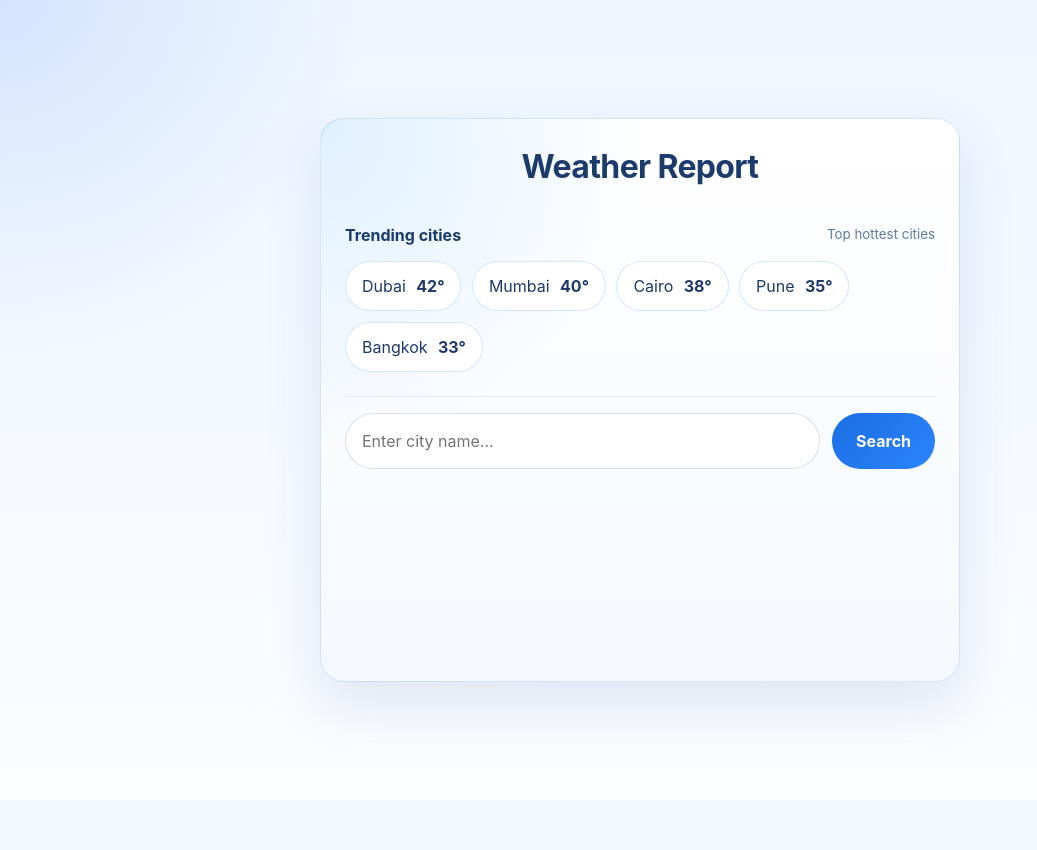
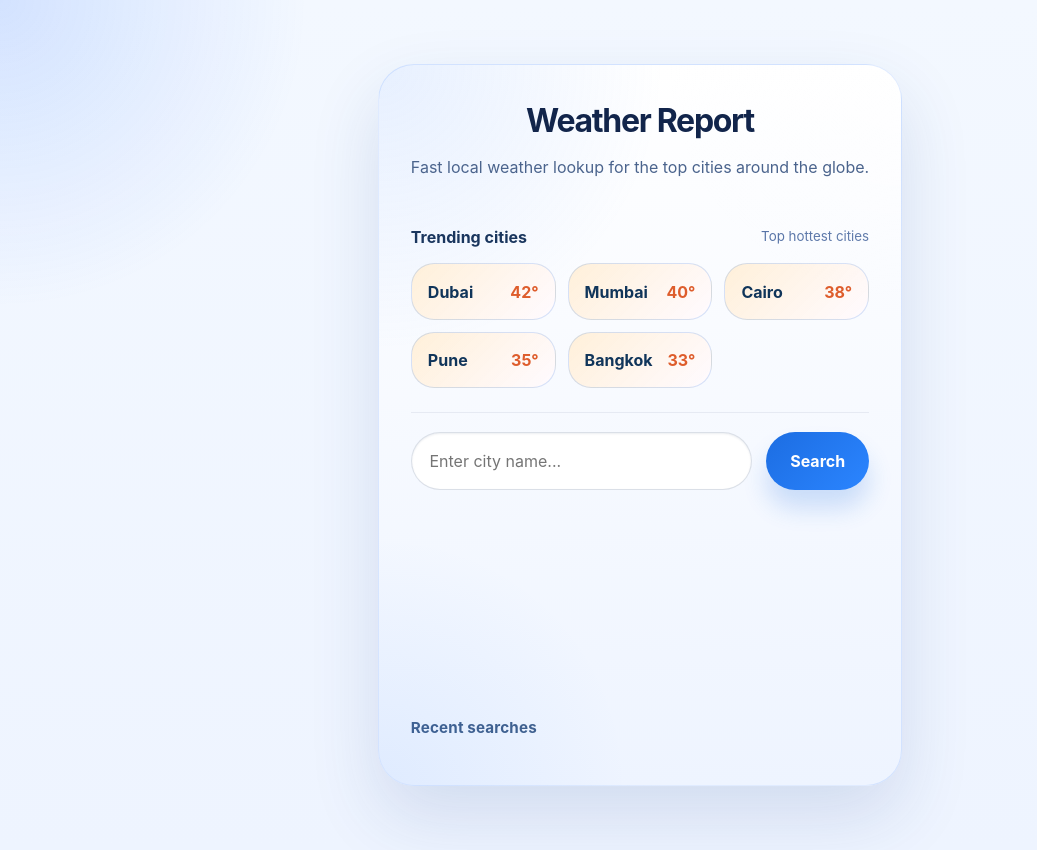
Before and after one commit to Ankush115/weather-dashboard, a React (Vite) app: page / in a window 1280 px wide. Shown: the whole page, without its empty margins (0-1037 px from the left). Before the commit the page ends 800 px from the top, so only its background shows below. Built offline with nearby package versions, Linux system fonts and the light colour scheme.

Commit message:
Added some additional functionality

```diff
--- a/src/App.css
+++ b/src/App.css
@@ -22,8 +22,8 @@ body,
 body {
   margin: 0;
   min-height: 100vh;
-  background: radial-gradient(circle at top left, rgba(94, 144, 255, 0.18), transparent 24%),
-    linear-gradient(180deg, #eef6ff 0%, #fbfdff 100%);
+  background: radial-gradient(circle at top left, rgba(43, 114, 255, 0.16), transparent 20%),
+    linear-gradient(180deg, #f3f8ff 0%, #eef4ff 100%);
   display: flex;
   justify-content: center;
   align-items: center;
@@ -38,3 +38,7 @@ input {
 button {
   border: none;
 }
+
+::selection {
+  background: rgba(28, 109, 226, 0.15);
+}
--- a/src/components/WeatherDashBoard.css
+++ b/src/components/WeatherDashBoard.css
@@ -1,47 +1,90 @@
 .weather-dashboard {
-  max-width: 640px;
+  width: min(100%, 760px);
   margin: 2rem auto;
-  padding: 1.5rem;
-  background: radial-gradient(circle at top left, rgba(82, 175, 255, 0.18), transparent 38%),
-    linear-gradient(180deg, #ffffff 0%, #f5f9ff 100%);
-  border: 1px solid rgba(32, 91, 189, 0.15);
-  border-radius: 24px;
-  box-shadow: 0 24px 58px rgba(24, 78, 145, 0.12);
-  font-family: Inter, system-ui, -apple-system, BlinkMacSystemFont, "Segoe UI", sans-serif;
+  padding: clamp(1.5rem, 2.5vw, 2.4rem);
+  background: radial-gradient(circle at top left, rgba(93, 153, 255, 0.15), transparent 32%),
+    linear-gradient(180deg, #ffffff 0%, #eef4ff 100%);
+  border: 1px solid rgba(82, 146, 255, 0.18);
+  border-radius: 36px;
+  box-shadow: 0 30px 70px rgba(32, 71, 140, 0.14);
+  position: relative;
+  overflow: hidden;
+}
+
+.weather-dashboard::before {
+  content: "";
+  position: absolute;
+  inset: 0;
+  background: radial-gradient(circle at top right, rgba(255, 255, 255, 0.35), transparent 26%),
+    radial-gradient(circle at bottom left, rgba(47, 129, 255, 0.08), transparent 28%);
+  pointer-events: none;
 }
 
 .weather-dashboard h1 {
-  margin: 0 0 1rem;
-  font-size: clamp(2rem, 2.25vw, 2.5rem);
-  color: #1b3b6d;
+  margin: 0 0 0.5rem;
+  font-size: clamp(2rem, 2.4vw, 2.8rem);
+  color: #12254b;
   text-align: center;
-  letter-spacing: -0.02em;
+  letter-spacing: -0.04em;
+  position: relative;
+  z-index: 1;
+}
+
+.dashboard-subtitle {
+  margin: 0 auto 1.75rem;
+  max-width: 620px;
+  text-align: center;
+  color: #4b648d;
+  font-size: 1rem;
+  line-height: 1.75;
+  position: relative;
+  z-index: 1;
 }
 
 .search-row {
   display: flex;
   flex-wrap: wrap;
-  gap: 0.75rem;
+  gap: 0.9rem;
   justify-content: center;
-  margin-bottom: 1.5rem;
+  margin-bottom: 1.8rem;
+  position: relative;
+  z-index: 1;
 }
 
 .search-row input {
-  flex: 1 1 220px;
-  min-width: 200px;
-  padding: 0.95rem 1rem;
+  flex: 1 1 240px;
+  min-width: 220px;
+  padding: 1rem 1.1rem;
   border: 1px solid rgba(27, 59, 109, 0.16);
   border-radius: 999px;
-  background: #fff;
+  background: rgba(255, 255, 255, 0.95);
+  backdrop-filter: blur(8px);
   color: #11274b;
   font-size: 1rem;
-  transition: border-color 0.2s ease, box-shadow 0.2s ease;
+  box-shadow: inset 0 1px 2px rgba(16, 42, 78, 0.08);
+  transition: border-color 0.2s ease, box-shadow 0.2s ease, transform 0.2s ease;
 }
 
 .search-row input:focus {
   outline: none;
-  border-color: #0e62da;
-  box-shadow: 0 0 0 4px rgba(14, 98, 218, 0.14);
+  border-color: #2469ff;
+  box-shadow: inset 0 1px 2px rgba(16, 42, 78, 0.08), 0 0 0 4px rgba(28, 109, 226, 0.12);
+  transform: translateY(-1px);
+}
+
+.search-btn {
+  padding: 1rem 1.55rem;
+  border-radius: 999px;
+  background: linear-gradient(135deg, #2d7dff, #3ca0ff);
+  color: #fff;
+  font-weight: 700;
+  box-shadow: 0 18px 24px rgba(28, 109, 226, 0.2);
+  transition: transform 0.2s ease, box-shadow 0.2s ease;
+}
+
+.search-btn:hover {
+  transform: translateY(-2px);
+  box-shadow: 0 20px 30px rgba(28, 109, 226, 0.28);
 }
 
 .search-btn {
@@ -62,24 +105,39 @@
 
 .weather-card {
   display: grid;
-  grid-template-columns: 96px auto;
-  gap: 1.25rem;
+  grid-template-columns: 104px auto;
+  gap: 1.35rem;
   align-items: center;
-  padding: 1.5rem;
-  border-radius: 24px;
-  background: rgba(255, 255, 255, 0.9);
-  border: 1px solid rgba(27, 59, 109, 0.08);
-  margin-bottom: 1.25rem;
+  padding: 1.6rem;
+  border-radius: 28px;
+  background: linear-gradient(180deg, rgba(255, 255, 255, 0.96), rgba(242, 248, 255, 0.88));
+  border: 1px solid rgba(28, 109, 226, 0.16);
+  box-shadow: 0 28px 40px rgba(31, 74, 155, 0.08);
+  margin-bottom: 1.35rem;
+  position: relative;
+  overflow: hidden;
+}
+
+.weather-card::before {
+  content: "";
+  position: absolute;
+  inset: 0;
+  background: radial-gradient(circle at top left, rgba(96, 153, 255, 0.14), transparent 28%);
+  pointer-events: none;
 }
 
 .weather-card img {
-  width: 96px;
-  height: 96px;
+  width: 104px;
+  height: 104px;
   object-fit: contain;
-  border-radius: 1.5rem;
-  background: #eef5ff;
-  padding: 0.8rem;
-  transition: transform 0.6s ease;
+  border-radius: 1.9rem;
+  background: linear-gradient(180deg, #eef5ff 0%, #f8fbff 100%);
+  padding: 1rem;
+  transition: transform 0.5s ease;
+}
+
+.weather-card:hover img {
+  transform: translateY(-4px);
 }
 
 .weather-card img.sunny {
@@ -164,7 +222,7 @@
 
 .weather-card .weather-summary {
   display: grid;
-  gap: 0.75rem;
+  gap: 0.85rem;
   grid-template-columns: repeat(2, minmax(0, 1fr));
 }
 
@@ -173,36 +231,38 @@
   justify-content: space-between;
   align-items: center;
   gap: 0.5rem;
-  padding: 0.45rem 0.25rem;
-  border-radius: 16px;
-  background: rgba(245, 249, 255, 0.85);
+  padding: 0.85rem 0.95rem;
+  border-radius: 18px;
+  background: rgba(242, 248, 255, 0.92);
+  border: 1px solid rgba(28, 109, 226, 0.08);
 }
 
 .weather-card .weather-summary strong,
 .weather-card .weather-summary span {
   font-size: 0.95rem;
-  color: #41577f;
+  color: #39507b;
 }
 
 .weather-card .weather-summary span {
   font-weight: 700;
-  color: #0f2f5f;
+  color: #113264;
 }
 
 .weather-card .weather-summary .condition {
   grid-column: 1 / -1;
   justify-self: start;
   margin-top: 0;
-  padding: 0.5rem 0.9rem;
+  padding: 0.65rem 1rem;
   border-radius: 999px;
-  background: rgba(28, 109, 226, 0.1);
-  color: #1364d3;
+  background: rgba(28, 109, 226, 0.12);
+  color: #1257b8;
   font-weight: 700;
   letter-spacing: 0.01em;
+  text-transform: uppercase;
 }
 
 #weatherData {
-  min-height: 148px;
+  min-height: 172px;
 }
 
 
@@ -230,7 +290,7 @@
   gap: 0.9rem;
   padding: 1rem 0 1.5rem;
   border-bottom: 1px solid rgba(27, 59, 109, 0.08);
-  margin-bottom: 1rem;
+  margin-bottom: 1.2rem;
 }
 
 .trending-header {
@@ -242,25 +302,27 @@
 
 .trending-header span {
   font-size: 1rem;
-  color: #1b3b6d;
+  color: #1a365e;
   font-weight: 700;
 }
 
 .trending-header small {
-  color: #5f7ba0;
+  color: #5471a5;
 }
 
-.trending-list {
-  display: flex;
-  flex-wrap: wrap;
-  gap: 0.65rem;
+.trending-list,
+.previous-searches {
+  display: grid;
+  grid-template-columns: repeat(auto-fit, minmax(120px, 1fr));
+  gap: 0.75rem;
 }
 
 .trend-btn,
 .city-btn {
-  min-width: 88px;
-  padding: 0.75rem 1rem;
-  border-radius: 999px;
+  min-width: 0;
+  width: 100%;
+  padding: 0.95rem 1rem;
+  border-radius: 1.45rem;
   border: 1px solid rgba(28, 109, 226, 0.18);
   background: #ffffff;
   color: #1e3a6b;
@@ -268,23 +330,71 @@
   display: inline-flex;
   justify-content: space-between;
   align-items: center;
-  gap: 0.65rem;
+  gap: 0.6rem;
   transition: transform 0.2s ease, box-shadow 0.2s ease, background-color 0.2s ease;
+}
+
+.trend-btn {
+  background: linear-gradient(135deg, rgba(255, 239, 215, 0.94), rgba(255, 250, 255, 0.88));
+}
+
+.trend-btn span {
+  font-weight: 700;
+  color: #10355a;
+}
+
+.trend-btn strong {
+  color: #de5d2c;
+}
+
+.city-btn {
+  background: rgba(255, 255, 255, 0.96);
 }
 
 .trend-btn:hover,
 .city-btn:hover {
   transform: translateY(-1px);
   background-color: rgba(28, 109, 226, 0.08);
-  box-shadow: 0 10px 18px rgba(28, 109, 226, 0.1);
+  box-shadow: 0 10px 16px rgba(28, 109, 226, 0.12);
 }
 
-.previous-searches {
-  display: flex;
-  flex-wrap: wrap;
-  gap: 0.65rem;
-  margin-top: 1rem;
-  justify-content: center;
+.previous-title {
+  margin: 1.6rem 0 0.85rem;
+  font-size: 0.95rem;
+  color: #3f5f8d;
+  font-weight: 700;
+  letter-spacing: 0.01em;
+}
+
+.not-found {
+  padding: 1rem;
+  border-radius: 22px;
+  background: linear-gradient(180deg, #fff4f4 0%, #fffaf7 100%);
+  color: #a62929;
+  text-align: center;
+  border: 1px solid rgba(182, 58, 58, 0.16);
+  box-shadow: inset 0 1px 0 rgba(255, 255, 255, 0.6);
+}
+
+@media (max-width: 768px) {
+  .weather-dashboard {
+    padding: 1.4rem;
+  }
+
+  .trending-header {
+    flex-wrap: wrap;
+    justify-content: space-between;
+  }
+
+  .search-row {
+    justify-content: stretch;
+    gap: 0.8rem;
+  }
+
+  .search-row input,
+  .search-row button {
+    min-width: 0;
+  }
 }
 
 @media (max-width: 520px) {
@@ -295,9 +405,39 @@
 
   .weather-card img {
     margin: 0 auto;
+    width: 84px;
+    height: 84px;
+  }
+
+  .weather-card .weather-summary {
+    grid-template-columns: 1fr;
+  }
+
+  .weather-card .weather-summary div {
+    justify-content: space-between;
+  }
+
+  .weather-card .weather-summary .condition {
+    justify-self: stretch;
+    text-align: center;
+  }
+
+  .trending-header {
+    flex-direction: column;
+    align-items: flex-start;
+    gap: 0.4rem;
+  }
+
+  .trending-list,
+  .previous-searches {
+    grid-template-columns: 1fr;
   }
 
   .search-row {
     flex-direction: column;
   }
+
+  .search-row button {
+    width: 100%;
+  }
 }
--- a/src/components/WeatherDashBoard.jsx
+++ b/src/components/WeatherDashBoard.jsx
@@ -36,6 +36,9 @@ const WeatherDashBoard = () => {
   return (
     <section className="weather-dashboard">
       <h1>Weather Report</h1>
+      <p className="dashboard-subtitle">
+        Fast local weather lookup for the top cities around the globe.
+      </p>
 
       <div className="trending-row">
         <div className="trending-header">
@@ -103,6 +106,7 @@ const WeatherDashBoard = () => {
         {notFound && <div className="not-found">City not found.</div>}
       </div>
 
+      <div className="previous-title">Recent searches</div>
       <div className="previous-searches">
         {history.map((searchedCity) => (
           <button
```
